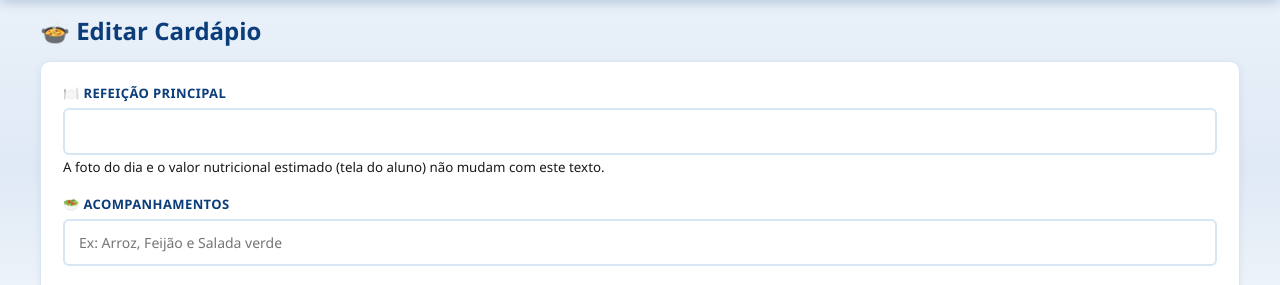
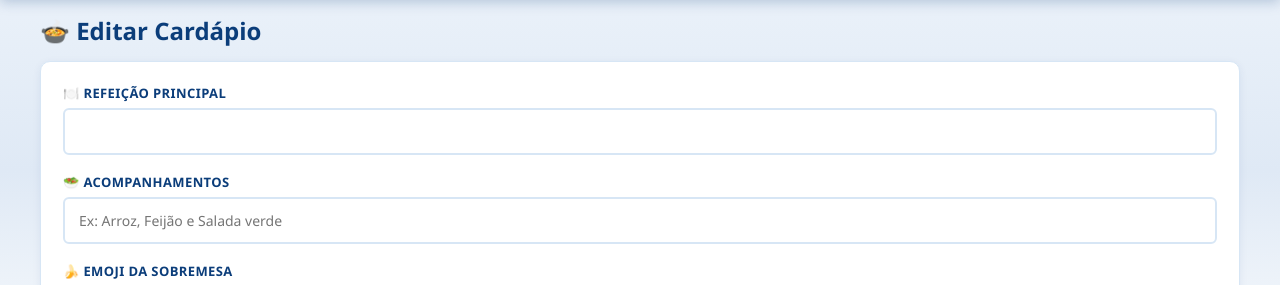
Before and after one commit to oGabe8/cantina, a Flask app: template templates/editar_cardapio.html in a window 1280 px wide. Shown: the part 69-354 px from the top of the page. Run offline with Flask 3, Linux system fonts and the light colour scheme; the template is opened without the code that fills it, so the values that code supplies are empty.

Commit message:
aviso cardapio

```diff
--- a/templates/editar_cardapio.html
+++ b/templates/editar_cardapio.html
@@ -46,7 +46,6 @@
             <div class="campo">
                 <label for="refeicao_principal">🍽️ Refeição Principal</label>
                 <input type="text" id="refeicao_principal" name="refeicao_principal" maxlength="80" value="{{ item.refeicao_principal }}" required>
-                <small>A foto do dia e o valor nutricional estimado (tela do aluno) não mudam com este texto.</small>
             </div>
             <div class="campo">
                 <label for="acompanhamentos">🥗 Acompanhamentos</label>
```
